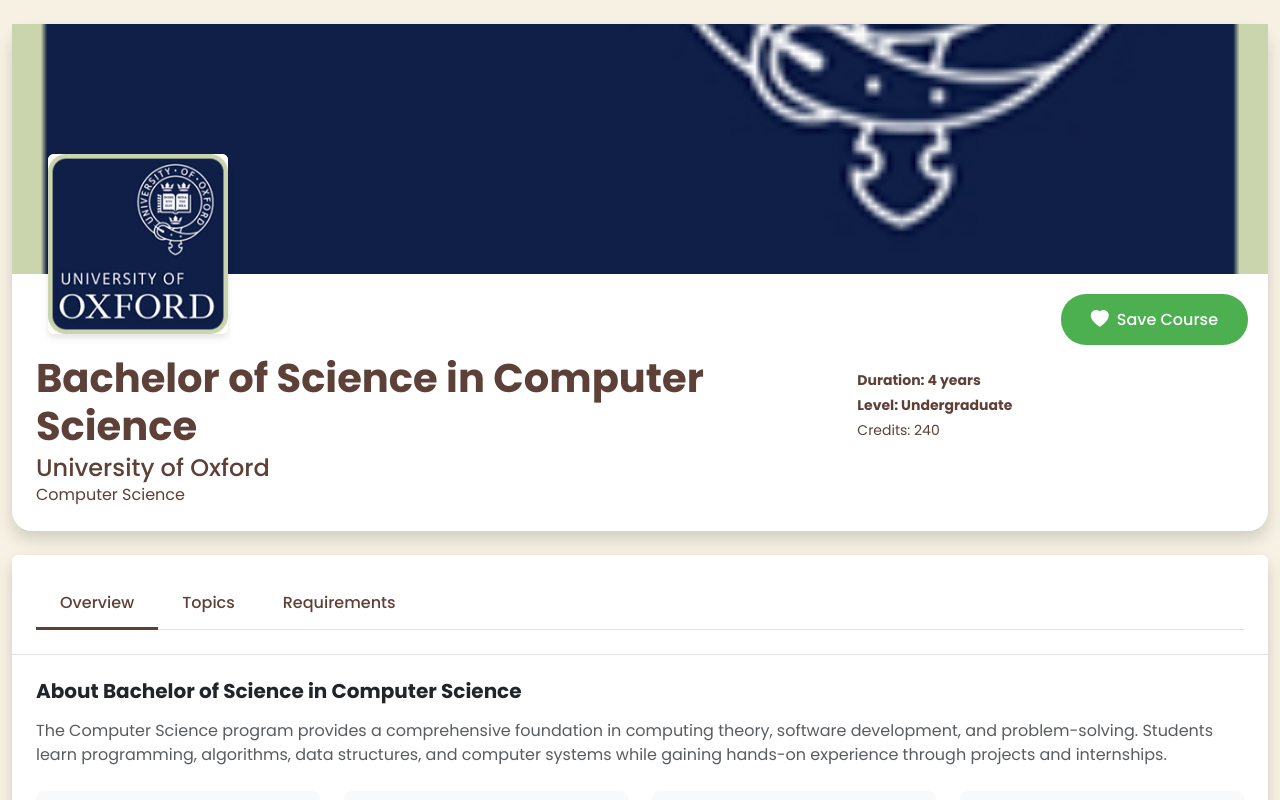
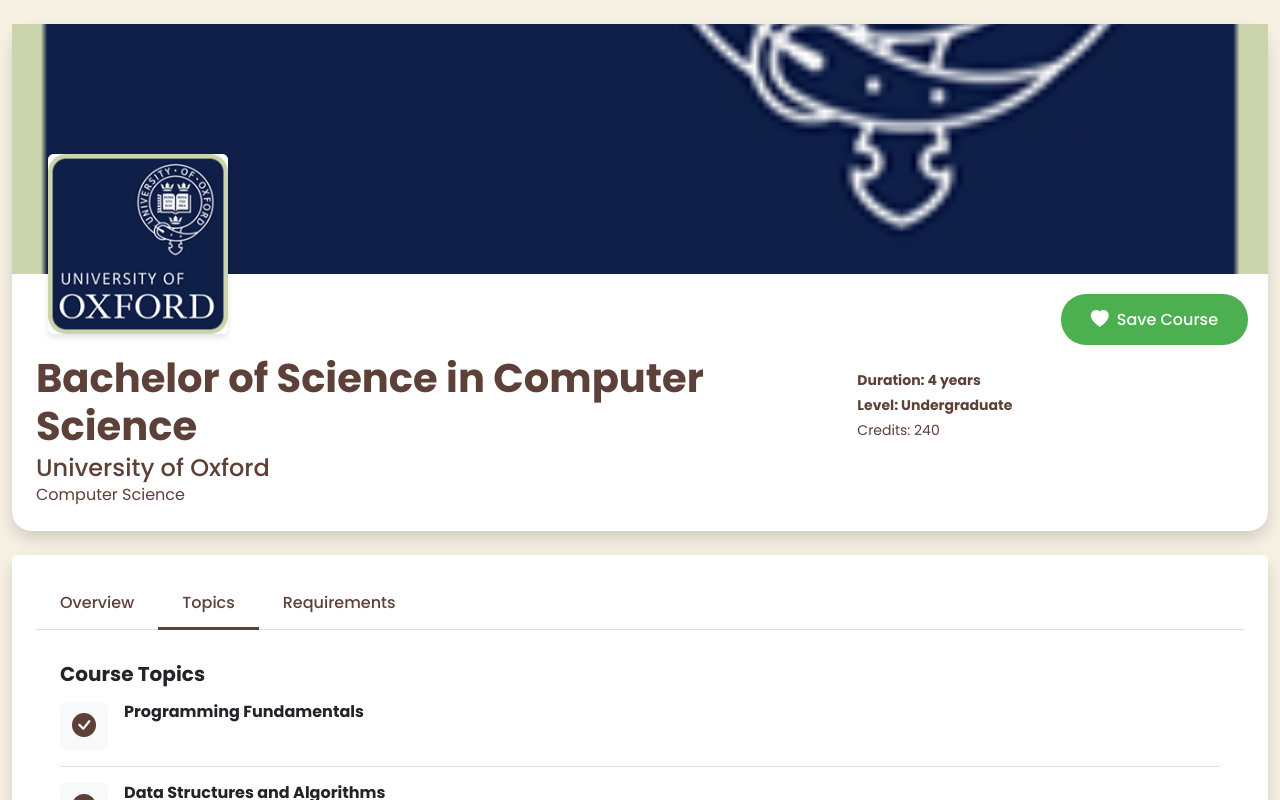
Before and after one commit to MESW-LES-2025/H, an Angular app in the folder frontend/: page /course/1 in a window 1280 px wide. Both pictures are taken after a click on the tab "Topics". Shown: the top 800 px of the page. Built offline with nearby package versions, Linux system fonts and the light colour scheme.

Commit message:
tabs working

```diff
--- a/frontend/package.json
+++ b/frontend/package.json
@@ -26,6 +26,7 @@
     "@angular/forms": "^20.1.0",
     "@angular/platform-browser": "^20.1.0",
     "@angular/router": "^20.1.0",
+    "@ng-bootstrap/ng-bootstrap": "^19.0.1",
     "bootstrap": "^5.3.8",
     "bootstrap-icons": "^1.13.1",
     "rxjs": "~7.8.0",
--- a/frontend/src/app/course-page/course-page.html
+++ b/frontend/src/app/course-page/course-page.html
@@ -47,34 +47,13 @@
 
   <!-- Navigation Tabs -->
   <div class="card border-0 shadow mb-4">
-    <div class="card-body p-4 border-bottom">
-      <ul class="nav nav-tabs" role="tablist">
-        <li class="nav-item" role="presentation">
-          <button class="nav-link active" id="overview-tab" data-bs-toggle="tab" data-bs-target="#overview-content"
-            type="button" role="tab" aria-controls="overview-content" aria-selected="true">
-            Overview
-          </button>
-        </li>
-        <li class="nav-item" role="presentation">
-          <button class="nav-link" id="topics-tab" data-bs-toggle="tab" data-bs-target="#topics-content" type="button"
-            role="tab" aria-controls="topics-content" aria-selected="false">
-            Topics
-          </button>
-        </li>
-        <li class="nav-item" role="presentation">
-          <button class="nav-link" id="requirements-tab" data-bs-toggle="tab" data-bs-target="#requirements-content"
-            type="button" role="tab" aria-controls="requirements-content" aria-selected="false">
-            Requirements
-          </button>
-        </li>
-      </ul>
-    </div>
-
-    <!-- Tab Content -->
-    <div class="tab-content">
+    <div class="card-body p-4">
+      <ul ngbNav #nav="ngbNav" [(activeId)]="active" class="nav-tabs">
         <!-- Overview Tab -->
-      <div class="tab-pane fade show active" id="overview-content" role="tabpanel" aria-labelledby="overview-tab">
-        <div class="card-body p-4">
+        <li [ngbNavItem]="1">
+          <button ngbNavLink>Overview</button>
+          <ng-template ngbNavContent>
+            <div class="p-4">
               <h3 class="h5 fw-bold mb-3">About {{ course.name }}</h3>
               <p class="text-muted">{{ course.description }}</p>
 
@@ -105,11 +84,14 @@
                 </div>
               </div>
             </div>
-      </div>
+          </ng-template>
+        </li>
 
         <!-- Topics Tab -->
-      <div class="tab-pane fade" id="topics-content" role="tabpanel" aria-labelledby="topics-tab">
-        <div class="card-body p-4">
+        <li [ngbNavItem]="2">
+          <button ngbNavLink>Topics</button>
+          <ng-template ngbNavContent>
+            <div class="p-4">
               <h3 class="h5 fw-bold mb-3">Course Topics</h3>
 
               @if (course.topics && course.topics.length > 0) {
@@ -132,11 +114,14 @@
                 <p class="text-muted">No topics available</p>
               }
             </div>
-      </div>
+          </ng-template>
+        </li>
 
         <!-- Requirements Tab -->
-      <div class="tab-pane fade" id="requirements-content" role="tabpanel" aria-labelledby="requirements-tab">
-        <div class="card-body p-4">
+        <li [ngbNavItem]="3">
+          <button ngbNavLink>Requirements</button>
+          <ng-template ngbNavContent>
+            <div class="p-4">
               <h3 class="h5 fw-bold mb-3">Entry Requirements</h3>
 
               @if (course.requirements && course.requirements.length > 0) {
@@ -159,7 +144,12 @@
                 <p class="text-muted">No specific requirements</p>
               }
             </div>
-      </div>
+          </ng-template>
+        </li>
+      </ul>
+
+      <!-- Tab Content Outlet -->
+      <div [ngbNavOutlet]="nav" class="mt-2"></div>
     </div>
   </div>
 </div>
--- a/frontend/src/app/course-page/course-page.ts
+++ b/frontend/src/app/course-page/course-page.ts
@@ -3,11 +3,12 @@ import { CoursePageService } from './services/course-page-service';
 import { CourseViewmodel } from './viewmodels/course-viewmodel';
 import { ActivatedRoute } from '@angular/router';
 import { CommonModule } from '@angular/common';
+import {NgbNavModule} from '@ng-bootstrap/ng-bootstrap';
 
 @Component({
   selector: 'app-course-page',
   standalone: true,
-  imports: [CommonModule],
+  imports: [CommonModule, NgbNavModule],
   templateUrl: './course-page.html',
   styleUrl: './course-page.css',
 })
@@ -15,6 +16,7 @@ export class CoursePage implements OnInit {
   private coursePageService: CoursePageService = inject(CoursePageService);
   private route: ActivatedRoute = inject(ActivatedRoute);
   protected course: CourseViewmodel | null = null;
+  active: number = 1;
 
   ngOnInit(): void {
     const id = Number(this.route.snapshot.paramMap.get('id'));
--- a/frontend/src/app/university-page/university-page.html
+++ b/frontend/src/app/university-page/university-page.html
@@ -41,36 +41,14 @@
       </div>
     </div>
 
-  <!-- Navigation Tabs -->
     <div class="card border-0 shadow mb-4">
-    <div class="card-body p-4 border-bottom">
-      <ul class="nav nav-tabs" role="tablist">
-        <li class="nav-item" role="presentation">
-          <button class="nav-link active" id="overview-tab" data-bs-toggle="tab" data-bs-target="#overview-content"
-            type="button" role="tab" aria-controls="overview-content" aria-selected="true">
-            Overview
-          </button>
-        </li>
-        <li class="nav-item" role="presentation">
-          <button class="nav-link" id="courses-tab" data-bs-toggle="tab" data-bs-target="#courses-content" type="button"
-            role="tab" aria-controls="courses-content" aria-selected="false">
-            Courses
-          </button>
-        </li>
-        <li class="nav-item" role="presentation">
-          <button class="nav-link" id="info-tab" data-bs-toggle="tab" data-bs-target="#info-content" type="button"
-            role="tab" aria-controls="info-content" aria-selected="false">
-            Information
-          </button>
-        </li>
-      </ul>
-    </div>
-
-    <!-- Tab Content -->
-    <div class="tab-content">
+      <div class="card-body p-4">
+        <ul ngbNav #nav="ngbNav" [(activeId)]="active" class="nav-tabs">
           <!-- Overview Tab -->
-      <div class="tab-pane fade show active" id="overview-content" role="tabpanel" aria-labelledby="overview-tab">
-        <div class="card-body p-4">
+          <li [ngbNavItem]="1">
+            <button ngbNavLink>Overview</button>
+            <ng-template ngbNavContent>
+              <div class="p-4">
                 <h3 class="h5 fw-bold mb-3">About {{ university.name }}</h3>
                 <p class="text-muted">{{ university.description }}</p>
 
@@ -95,11 +73,14 @@
                   </div>
                 </div>
               </div>
-      </div>
+            </ng-template>
+          </li>
 
           <!-- Courses Tab -->
-      <div class="tab-pane fade" id="courses-content" role="tabpanel" aria-labelledby="courses-tab">
-        <div class="card-body p-4">
+          <li [ngbNavItem]="2">
+            <button ngbNavLink>Courses</button>
+            <ng-template ngbNavContent>
+              <div class="p-4">
                 <h3 class="h5 fw-bold mb-3">Featured Courses</h3>
 
                 @if (university.courses && university.courses.length > 0) {
@@ -123,11 +104,14 @@
                   <p class="text-muted">No courses available</p>
                 }
               </div>
-      </div>
+            </ng-template>
+          </li>
 
           <!-- Information Tab -->
-      <div class="tab-pane fade" id="info-content" role="tabpanel" aria-labelledby="info-tab">
-        <div class="card-body p-4">
+          <li [ngbNavItem]="3">
+            <button ngbNavLink>Information</button>
+            <ng-template ngbNavContent>
+              <div class="p-4">
                 <h3 class="h5 fw-bold mb-3">Key Information</h3>
 
                 <div class="info-group mb-4">
@@ -152,10 +136,15 @@
 
                 <div class="info-group">
                   <label class="text-muted small fw-semibold d-block mb-2">AVAILABLE COURSES</label>
-            <p class="fw-bold mb-0">{{ university.courses?.length || 0 }}</p>
+                  <p class="fw-bold mb-0">{{ university.courses.length || 0 }}</p>
                 </div>
               </div>
-      </div>
+            </ng-template>
+          </li>
+        </ul>
+
+        <!-- Tab Content Outlet -->
+        <div [ngbNavOutlet]="nav" class="mt-2"></div>
       </div>
     </div>
   </div>
--- a/frontend/src/app/university-page/university-page.ts
+++ b/frontend/src/app/university-page/university-page.ts
@@ -3,11 +3,12 @@ import { UniversityPageService } from './services/university-page-service';
 import { UniversityViewmodel } from './viewmodels/university-viewmodel';
 import { ActivatedRoute } from '@angular/router';
 import { CommonModule } from '@angular/common';
+import {NgbNavModule} from '@ng-bootstrap/ng-bootstrap';
 
 @Component({
   selector: 'app-university-page',
   standalone: true,
-  imports: [CommonModule],
+  imports: [CommonModule, NgbNavModule],
   templateUrl: './university-page.html',
   styleUrl: './university-page.css',
 })
@@ -15,6 +16,7 @@ export class UniversityPage implements OnInit {
   private universityPageService: UniversityPageService = inject(UniversityPageService);
   private route: ActivatedRoute = inject(ActivatedRoute);
   protected university: UniversityViewmodel | null = null;
+  active: number = 1;
 
   ngOnInit(): void {
     const id = Number(this.route.snapshot.paramMap.get('id'));
```
Also changed, not shown: 1 other file (tests, documents, lock files or other folders). Lines whose indentation alone changed are shown as unchanged.
